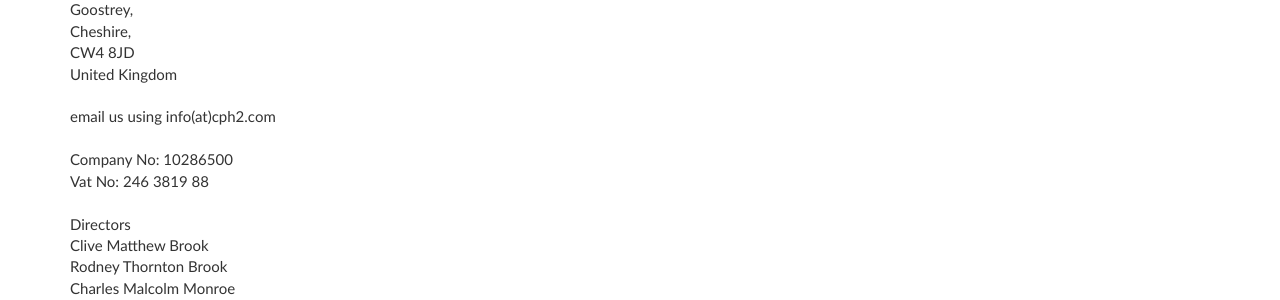
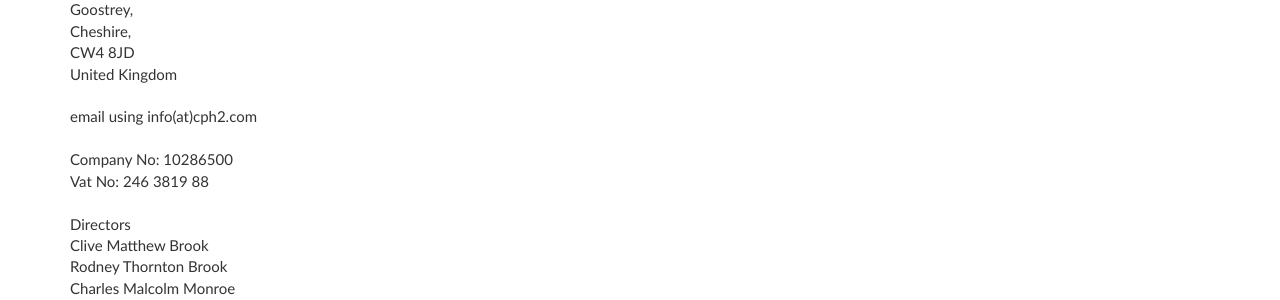
Before and after one commit to tcranston/cit-cph2, a Jekyll site: the page built from Contact/index.md, in a window 1280 px wide. Shown: the part 286-586 px from the top of the page. Built offline with Jekyll 4.4.1, drawn with Linux system fonts in a browser that asks for light colours.

```diff
--- a/Contact/index.md
+++ b/Contact/index.md
@@ -12,7 +12,7 @@ permalink: /contact/
 | United Kingdom
 
 |
-| email us using info(at)cph2.com
+| email using info(at)cph2.com
 
 |
 | Company No:	10286500
```
